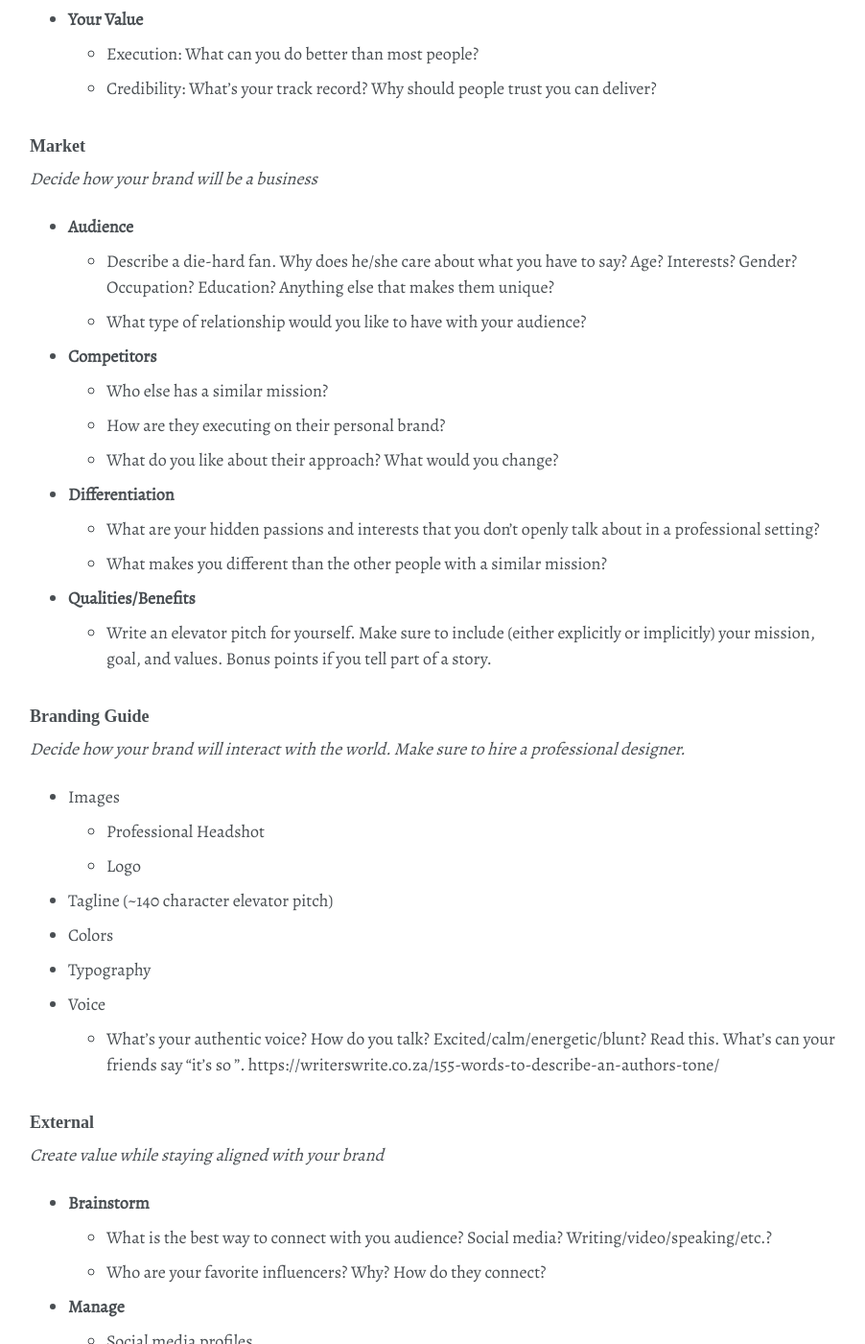
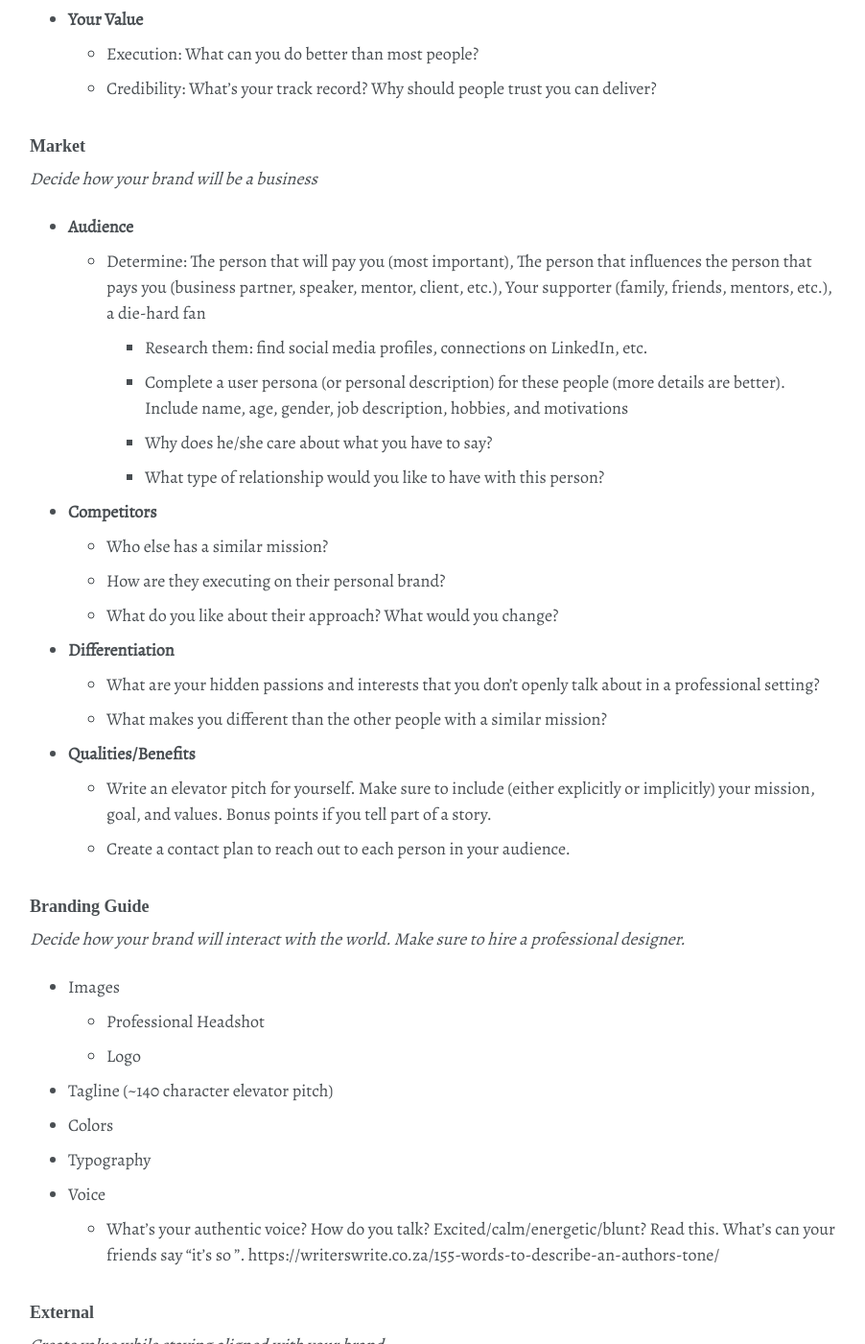
Before and after one commit to shanemileham/levelupmylife, a Jekyll site: the page built from _content/personal-development/personal-branding.md, in a window 1280 px wide and 1400 px high, scrolled down 1350 px. Shown: the whole window at 96% size, without its empty margins (87-989 px from the left). Built offline with Jekyll 4.4.1, drawn with Linux system fonts in a browser that asks for light colours; some web fonts are replaced; comment, search, counter and statistics services are not loaded.

Commit message:
Working on personal branding doc

```diff
--- a/_content/personal-development/personal-branding.md
+++ b/_content/personal-development/personal-branding.md
@@ -41,8 +41,11 @@ _Decide on what direction you want to take your brand_
 ### Market
 _Decide how your brand will be a business_
 - **Audience**
-  - Describe a die-hard fan. Why does he/she care about what you have to say? Age? Interests? Gender? Occupation? Education? Anything else that makes them unique?
-  - What type of relationship would you like to have with your audience?
+  - Determine: The person that will pay you (most important), The person that influences the person that pays you (business partner, speaker, mentor, client, etc.), Your supporter (family, friends, mentors, etc.), a die-hard fan
+    - Research them: find social media profiles, connections on LinkedIn, etc.
+    - Complete a user persona (or personal description) for these people (more details are better). Include name, age, gender, job description, hobbies, and motivations
+    - Why does he/she care about what you have to say?
+    - What type of relationship would you like to have with this person?
 - **Competitors**
   - Who else has a similar mission?
   - How are they executing on their personal brand?
@@ -52,6 +55,7 @@ _Decide how your brand will be a business_
   - What makes you different than the other people with a similar mission?
 - **Qualities/Benefits**
   - Write an elevator pitch for yourself. Make sure to include (either explicitly or implicitly) your mission, goal, and values. Bonus points if you tell part of a story.
+  - Create a contact plan to reach out to each person in your audience.
 
 
 ### Branding Guide
```
